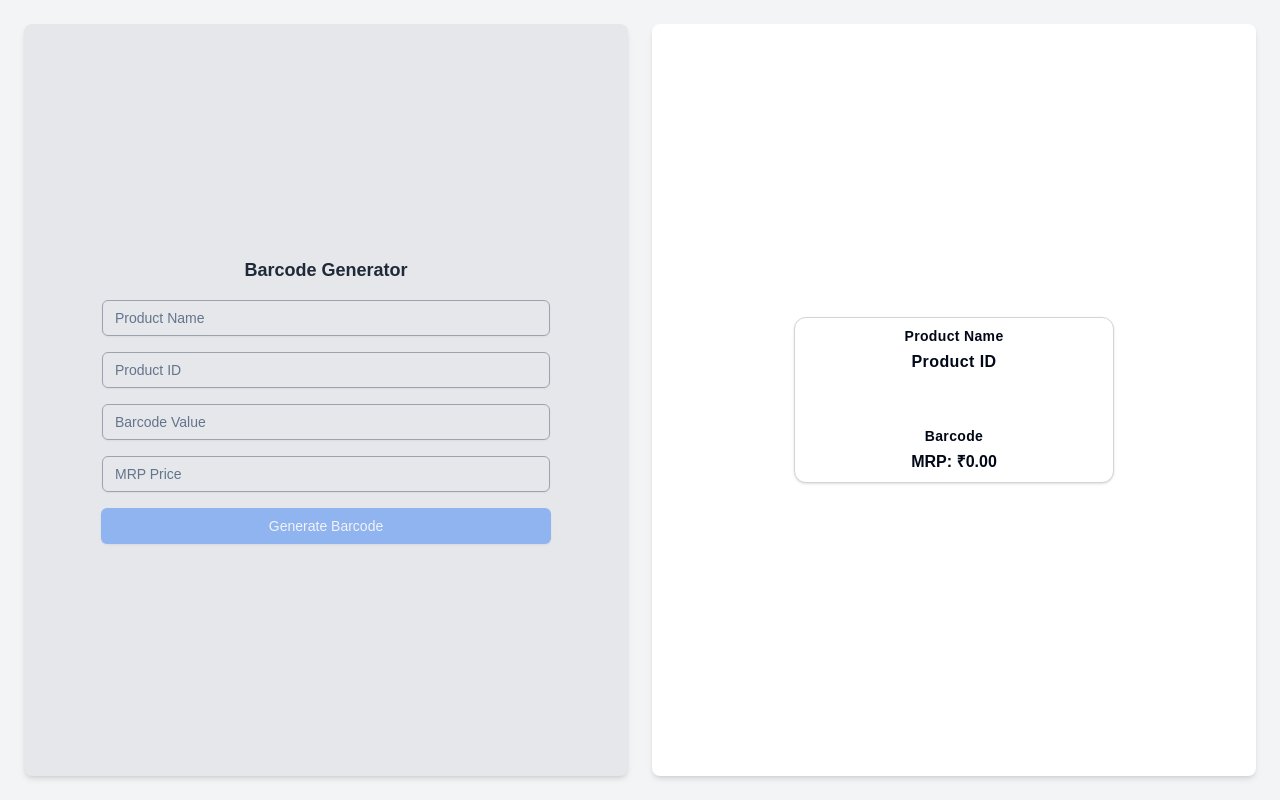
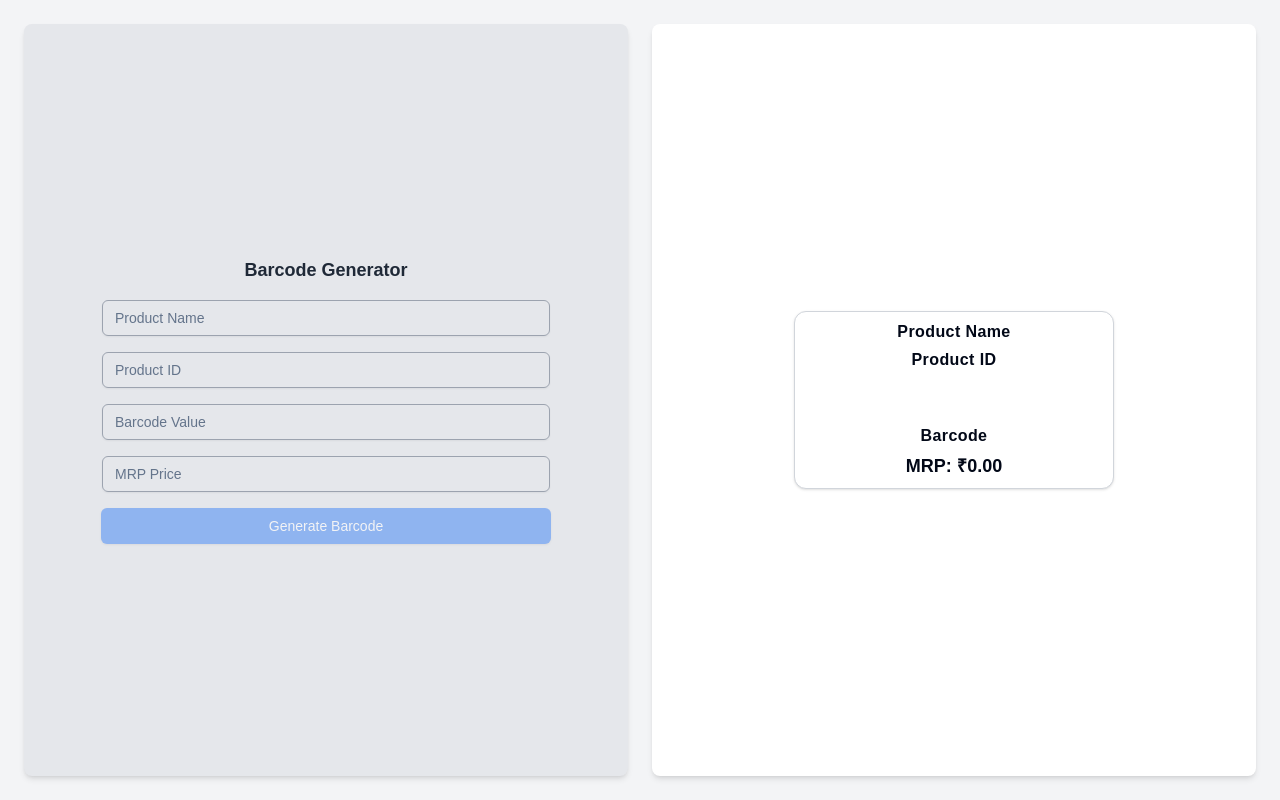
Before and after one commit to prathameshpatil455/bar-code-generator, a Next.js app: page / in a window 1280 px wide. Built offline with nearby package versions, Linux system fonts and the light colour scheme.

Commit message:
updated text size

```diff
--- a/app/page.tsx
+++ b/app/page.tsx
@@ -46,7 +46,7 @@ const Home: React.FC = () => {
         JsBarcode(barcodeRef.current, barcode, {
           format: "CODE128",
           width: 3,
-          height: 80,
+          height: 40,
           displayValue: false,
         });
         setBarcodeGenerated(true);
@@ -165,6 +165,13 @@ const Home: React.FC = () => {
             >
               Generate New Barcode
             </Button>
+            {/* 🔹 New "Update Barcode" Button */}
+            {/* <Button
+              className="bg-yellow-500 text-white hover:bg-yellow-600 flex-1"
+              onClick={generateBarcode}
+            >
+              Update Barcode
+            </Button> */}
           </div>
         )}
       </div>
@@ -175,7 +182,7 @@ const Home: React.FC = () => {
           className="w-full max-w-xs border border-gray-300 p-2 flex flex-col items-center"
           ref={cardRef}
         >
-          <h3 className="text-sm font-semibold text-center px-2 tracking-wide">
+          <h3 className="text-base font-semibold text-center px-2 tracking-wide">
             {formData.productName || "Product Name"}
           </h3>
           <p className="text-base font-bold text-center mt-1 -mb-1 tracking-wide">
@@ -186,12 +193,16 @@ const Home: React.FC = () => {
               ref={barcodeRef}
               className="w-[250px] h-[60px] bg-white"
             ></canvas>
-            <p className="text-sm font-semibold tracking-wide -mt-1">
+            <p className="text-base font-semibold tracking-wide -mt-1">
               {formData.barcode || "Barcode"}
             </p>
           </div>
-          <p className="text-base font-semibold  mt-1">
-            MRP: ₹{formData.price || "0.00"}
+          <p className="text-lg font-semibold  mt-1">
+            MRP: ₹
+            {new Intl.NumberFormat("en-IN", {
+              minimumFractionDigits: 2,
+              maximumFractionDigits: 2,
+            }).format(parseFloat(formData.price || "0"))}{" "}
           </p>
         </Card>
       </div>
```
